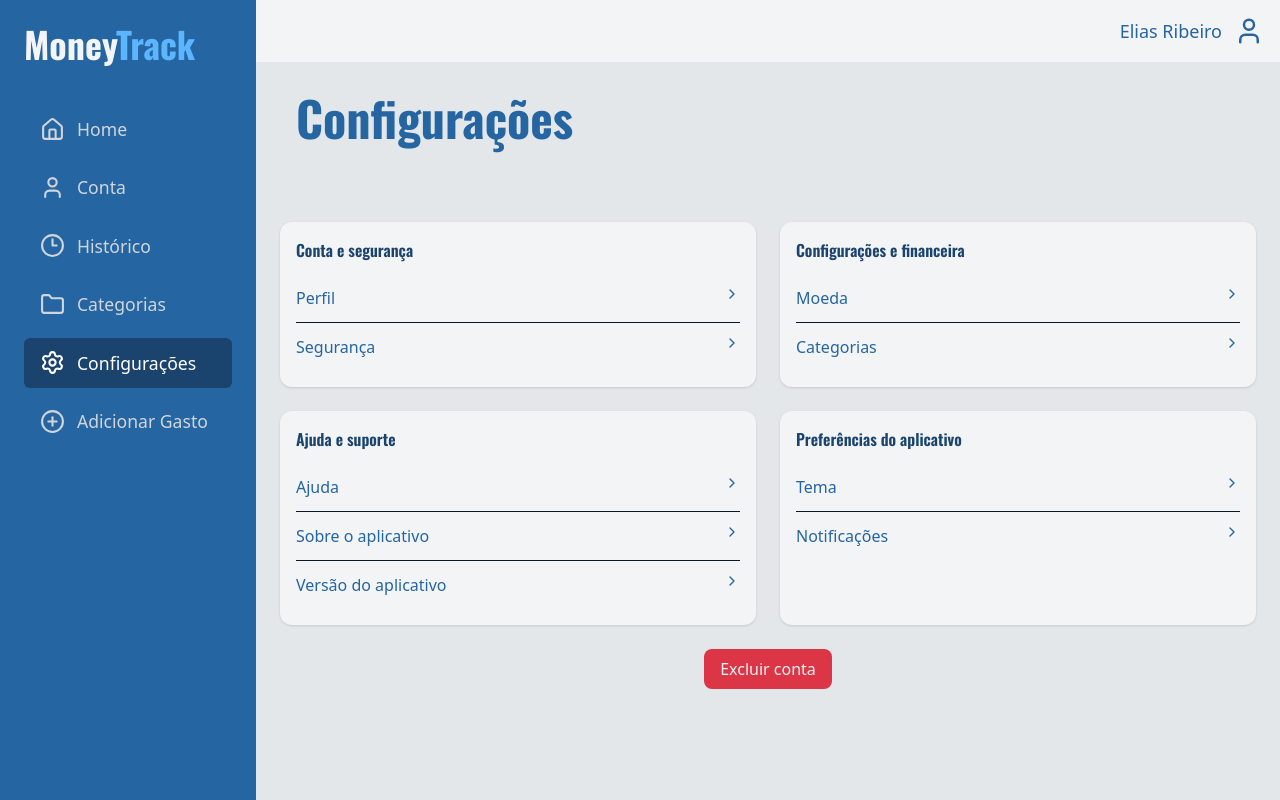
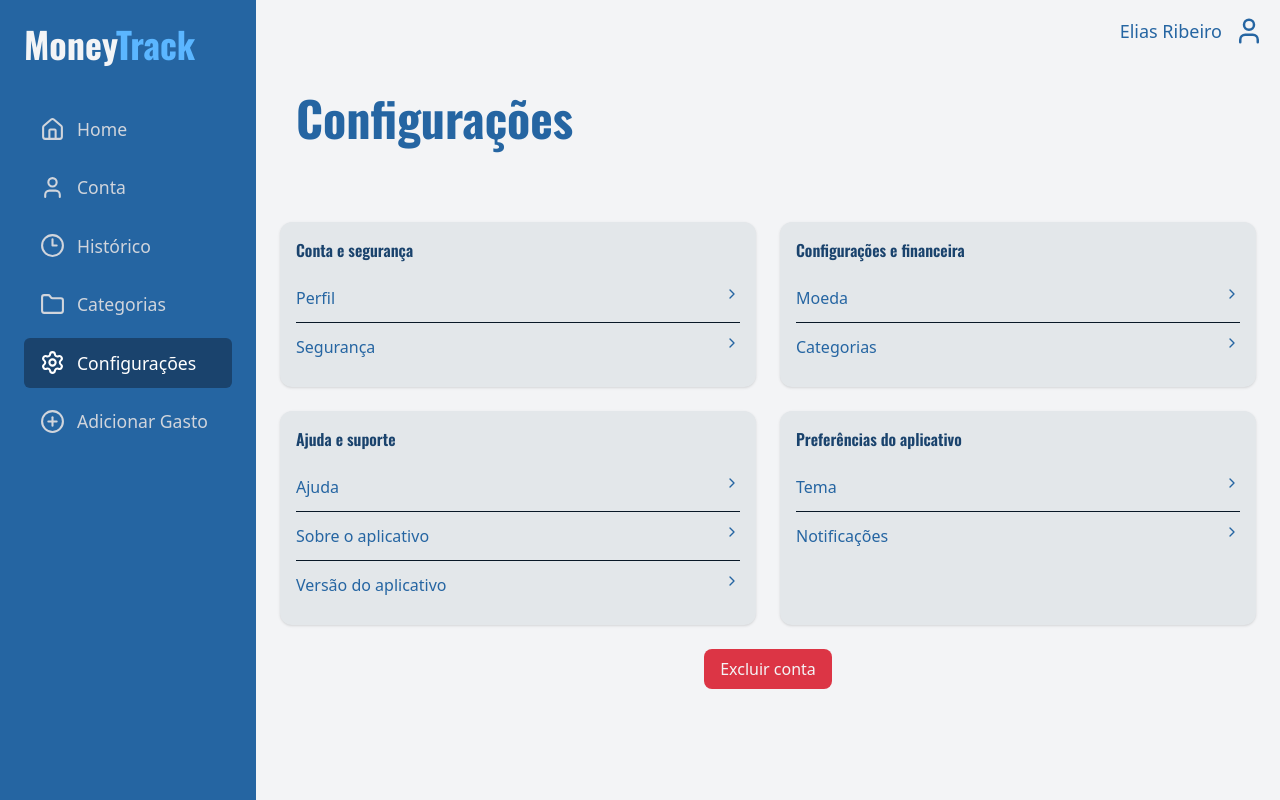
Before and after one commit to Elias700/MoneyTrack, a React (Vite) app: page /settings in a window 1280 px wide. Built offline with nearby package versions, Linux system fonts and the light colour scheme; a web font is replaced by a local one.

Commit message:
feat: general background color adjustments

```diff
--- a/src/App.tsx
+++ b/src/App.tsx
@@ -15,7 +15,7 @@ function App() {
     //     <Outlet />
     //   </main>
     // </div>
-    <div className='bg-(--color-neutral-200)'>
+    <div className='bg-(--color-neutral-100)'>
       <Layout>
       <Outlet />
     </Layout>
--- a/src/components/Layout/Sidebar/Sidebar.tsx
+++ b/src/components/Layout/Sidebar/Sidebar.tsx
@@ -32,7 +32,8 @@ export default function Sidebar({ isOpen, onClose }: SidebarProps) {
         lg:static lg:translate-x-0
       `}
     >
-      <h1 className="text-4xl font-bold mb-10 text-(--color-neutral-100)">
+      <h1
+        className="text-4xl font-bold mb-10 text-(--color-neutral-100)">
         Money<span className="text-[#5BB6FF]">Track</span>
       </h1>
 
@@ -67,8 +68,13 @@ function SidebarItem({ icon, label, to, onClose }: ItemProps) {
     <button
       onClick={handleClick}
       className={`
-        w-full flex items-center gap-3 px-4 py-3 rounded-md
+        w-full
+        flex
+        items-center
+        gap-3 px-4 py-3
+        rounded-md
         transition-colors
+        cursor-pointer
         ${isActive
           ? "bg-(--color-primary-400) text-white"
           : "text-gray-300 hover:bg-(--color-primary-800)"
--- a/src/components/UI/SettingsCard/SettingsCard.tsx
+++ b/src/components/UI/SettingsCard/SettingsCard.tsx
@@ -15,7 +15,7 @@ type SettingsCardProps = {
 export function SettingsCard({ title, items }: SettingsCardProps) {
     return (
         <div className="
-                bg-(--color-neutral-100)
+                bg-(--color-neutral-200)
                 rounded-xl
                 shadow-sm
                 p-4
--- a/src/components/modals/HistoryModal.tsx
+++ b/src/components/modals/HistoryModal.tsx
@@ -11,7 +11,7 @@ export function HistoryModal({ isOpen, onClose }: HistoryModalProps) {
         <div className="fixed inset-0 z-50 flex items-center justify-center">
             <div
                 onClick={onClose}
-                className="absolute inset-0 bg-(--color-primary-600)"
+                className="absolute inset-0 bg-black/50"
             />
 
             <div className="relative z-10 w-full max-w-md rounded-2xl bg-(--color-neutral-200) p-6">
--- a/src/pages/History/History.tsx
+++ b/src/pages/History/History.tsx
@@ -9,7 +9,7 @@ const History = () => {
     const [isModalOpen, setIsModalOpen] = useState(false);
 
     return (
-        <main className="flex flex-col w-full bg-(--color-primary-50) p-10">
+        <main className="flex flex-col w-full bg-(--color-neutral-100) p-10">
             <section className="flex justify-between items-center w-full">
                 <h1 className="text-5xl font-bold text-(--color-primary-300)">Histórico</h1>
 
--- a/src/pages/Settings/Settings.tsx
+++ b/src/pages/Settings/Settings.tsx
@@ -12,7 +12,7 @@ export default function Settings() {
     const [isModalOpen, setIsModalOpen] = useState<boolean>(false);
 
     return (
-        <main className="w-full px-0 pt-8 bg-(--color-neutral-200)">
+        <main className="w-full px-0 pt-8 bg-(--color-neutral-100)">
 
             <h1 className="text-5xl font-bold text-(--color-primary-300) ml-10">
                 Configurações
```
